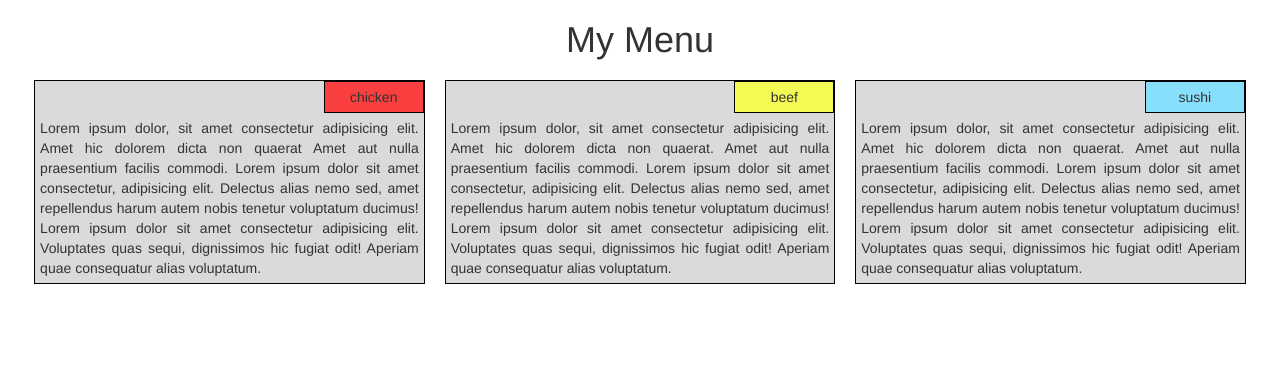
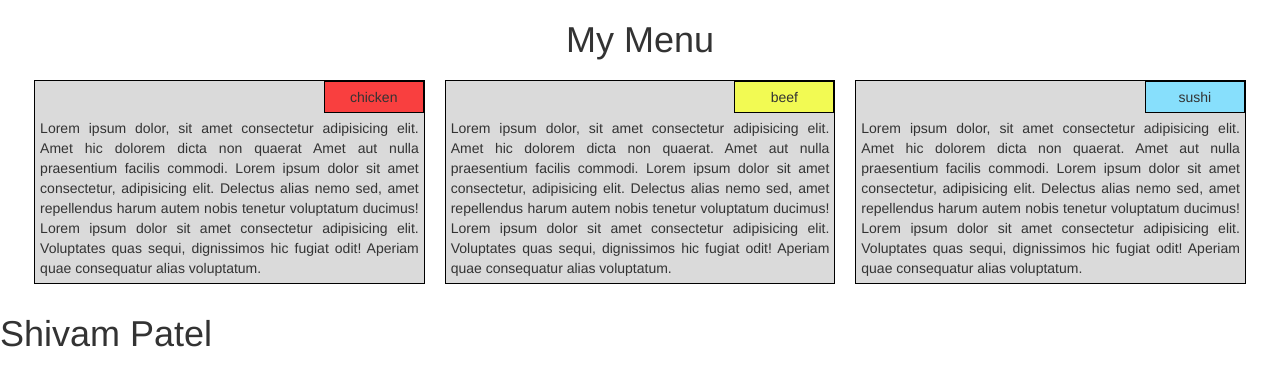
Before and after one commit to Eliscopscoding/mod2_solution, a plain HTML site: page index.html in a window 1280 px wide. Drawn offline with nearby package versions, Linux system fonts and the light colour scheme.

Commit message:
Update index.html

```diff
--- a/index.html
+++ b/index.html
@@ -36,7 +36,7 @@
                 Amet aut nulla praesentium facilis commodi. Lorem ipsum dolor sit amet consectetur, adipisicing elit. Delectus alias nemo sed, amet repellendus harum autem nobis tenetur voluptatum ducimus! Lorem ipsum dolor sit amet consectetur adipisicing elit. Voluptates quas sequi, dignissimos hic fugiat odit! Aperiam quae consequatur alias voluptatum.</p>
         </div>
     </div>
-
+    <h1>Shivam Patel</h1>
 </body>
 
 </html>
```
